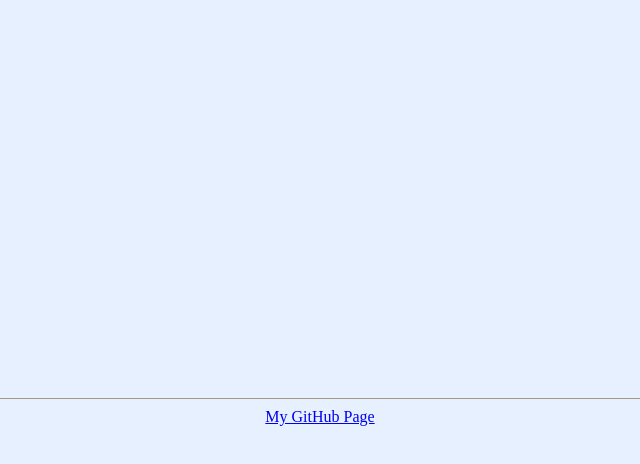
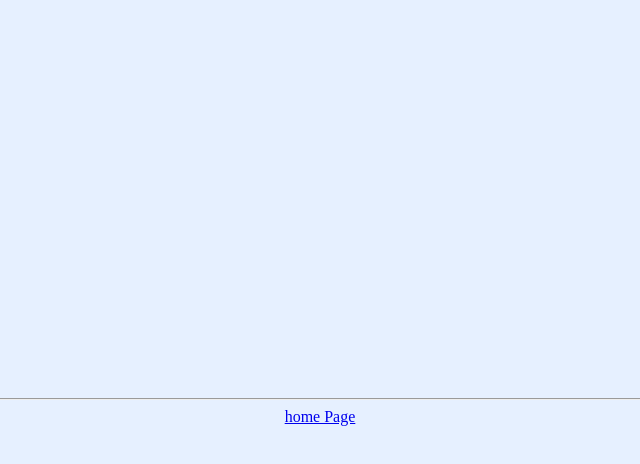
Before and after one commit to sai9916724501-del/4-sem-fet, a plain HTML site: page assignments/4.html in a window 1280 px wide. Shown: the full height of the page, 320-960 px from the left. Drawn offline with Linux system fonts and the light colour scheme.

Commit message:
Update 4.html

```diff
--- a/assignments/4.html
+++ b/assignments/4.html
@@ -39,7 +39,7 @@
 
     <center>
       <a href="https://github.com/sai9916724501-del/4-sem-fet">
-        My GitHub Page
+        home Page
       </a>
     </center>
 
```
